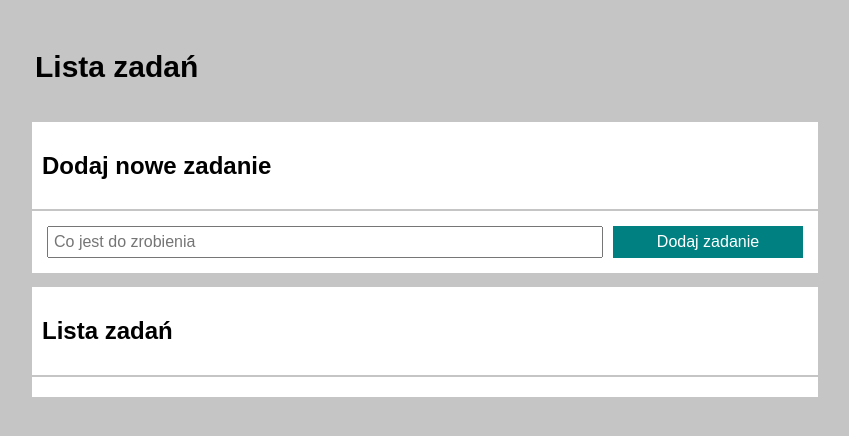
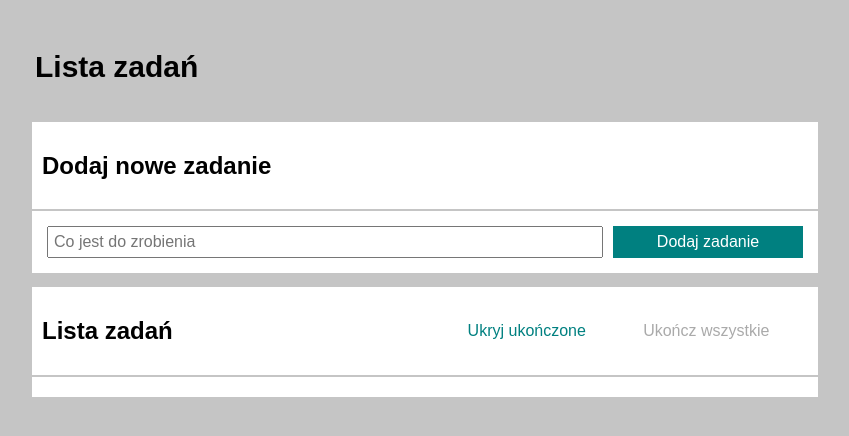
Before and after one commit to t-samborski/todo-list-react, a React (Create React App) app: page / in a window 1280 px wide. Shown: the top 436 px of the page, without its empty margins (215-1064 px from the left). Built offline with nearby package versions, Linux system fonts and the light colour scheme.

Commit message:
change newTaskContent to trimed and add new selector

```diff
--- a/src/features/tasks/Buttons/index.js
+++ b/src/features/tasks/Buttons/index.js
@@ -1,13 +1,15 @@
-import { selectTasks, toggleHide, setAllTask } from "../taskSlice";
+import { selectTaskEmpty, selectTasks, selectHideDoneTasks, toggleHide, setAllTask } from "../taskSlice";
 import { Container, Button } from "./styled";
 import { useSelector, useDispatch } from "react-redux";
 
 const Buttons = () => {
-    const { tasks, hideDone } = useSelector(selectTasks);
-    const dispatch = useDispatch()
+    const tasks = useSelector(selectTasks);
+    const hideDone = useSelector(selectHideDoneTasks);
+    const taskEmpty = useSelector(selectTaskEmpty);
+    const dispatch = useDispatch();
     return (
         <Container>
-            {tasks.length > 0 && (
+            {!taskEmpty && (
                 <>
                     <Button onClick={() => dispatch(toggleHide())}> {hideDone ? "Pokaż" : "Ukryj"} ukończone</Button>
                     <Button onClick={() => dispatch(setAllTask())}
--- a/src/features/tasks/Form/index.js
+++ b/src/features/tasks/Form/index.js
@@ -11,7 +11,8 @@ const Form = () => {
 
     const onFormSubmit = (event) => {
         event.preventDefault();
-        if (newTaskContent !== "") {
+        const trimedNewTaskContent = newTaskContent.trim()
+        if (trimedNewTaskContent !== "") {
             dispatch(addTask({
                 content: newTaskContent,
                 done: false,
--- a/src/features/tasks/TasksList/index.js
+++ b/src/features/tasks/TasksList/index.js
@@ -1,9 +1,10 @@
-import { selectTasks, toggleTaskDone, removeTask } from "../taskSlice";
+import { selectTasks, selectHideDoneTasks, toggleTaskDone, removeTask } from "../taskSlice";
 import { List, Button, Content, Container } from "./styled";
 import { useSelector, useDispatch } from "react-redux";
 
 const TasksList = () => {
-    const { tasks, hideDone } = useSelector(selectTasks)
+    const tasks = useSelector(selectTasks);
+    const hideDone = useSelector(selectHideDoneTasks);
     const dispatch = useDispatch();
 
     return (
--- a/src/features/tasks/taskSlice.js
+++ b/src/features/tasks/taskSlice.js
@@ -7,18 +7,18 @@ const taskSlice = createSlice({
         hideDone: false,
     },
     reducers: {
-        addTask: ({ tasks }, { payload }) => {
-            tasks.push(payload);
+        addTask: ({ tasks }, { payload: task }) => {
+            tasks.push(task);
         },
         toggleHide: state => {
             state.hideDone = !state.hideDone
         },
-        toggleTaskDone: ({ tasks }, { payload }) => {
-            const index = tasks.findIndex(task => task.id === payload);
+        toggleTaskDone: ({ tasks }, { payload: taskId }) => {
+            const index = tasks.findIndex(task => task.id === taskId);
             tasks[index].done = !tasks[index].done
         },
-        removeTask: ({ tasks }, { payload }) => {
-            const index = tasks.findIndex(task => task.id === payload);
+        removeTask: ({ tasks }, { payload: taskId }) => {
+            const index = tasks.findIndex(task => task.id === taskId);
             tasks.splice(index, 1);
         },
         setAllTask: ({ tasks }) => {
@@ -26,7 +26,10 @@ const taskSlice = createSlice({
         }
     },
 });
+const selectTasksState = state => state.tasks;
 
 export const { addTask, toggleHide, toggleTaskDone, removeTask, setAllTask } = taskSlice.actions;
-export const selectTasks = state => state.tasks;
+export const selectTasks = state => selectTasksState(state).tasks;
+export const selectTaskEmpty = state => selectTasks(state).lenght === 0;
+export const selectHideDoneTasks = state => selectTasksState(state).hideDone;
 export default taskSlice.reducer;
```
